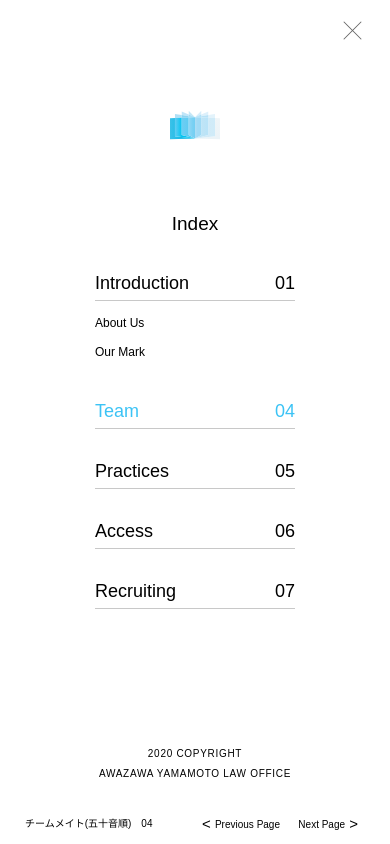
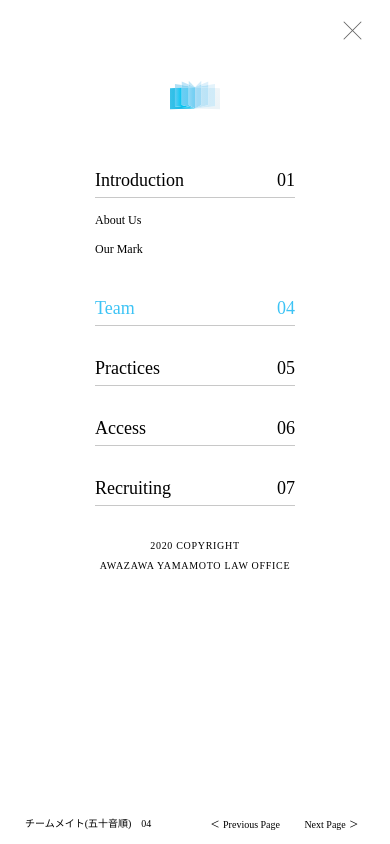
Before and after one commit to sho-superball/github.io, a plain HTML site: page team.html in a window 390 px wide. Both pictures are taken after a click on the label 352 px from the left and 30 px from the top of the page. Drawn offline with nearby package versions, Linux system fonts and the light colour scheme.

Commit message:
Add files via upload

```diff
--- a/css/style.css
+++ b/css/style.css
@@ -5,9 +5,10 @@
 * {
 	margin: 0;
   padding: 0;
+  -webkit-overflow-scrolling: touch;
 }
 body {
-	font-family:  "游明朝体", "Yu Mincho", YuMincho, "Hiragino Kaku Gothic ProN", "Hiragino Kaku Gothic Pro", "メイリオ", Meiryo, "ＭＳ ゴシック", sans-serif;;
+	font-family:  "游明朝体", "Yu Mincho", YuMincho, serif;
 	line-height: 24px;
   color: #000000;
   font-size: 14px;
@@ -24,6 +25,7 @@ ul {
 }
 .visibiliry-hidden {
   visibility:hidden;
+  pointer-events: none;
 }
 /*スクロールバー全体*/
 ::-webkit-scrollbar {
@@ -436,6 +438,25 @@ h5 span {
   list-style-type: decimal;
   list-style-position: outside;
 }
+.contact-us {
+  margin-top: 30px;
+}
+.contact-us-mail {
+  margin-right: auto !important;
+  right: auto !important;
+  margin-left: auto !important;
+  font-size: 12px !important;
+  border: none !important;
+  background: none !important;
+  line-height: 1em !important;
+  padding: 0 !important;
+  position: relative !important;
+  top: auto !important;
+  transition: .3s;
+}
+.contact-us-mail:hover {
+  color: #3CC3F5;
+}
 #tel-fax {
   font-size: 18px;
   font-weight: 200;
@@ -685,9 +706,9 @@ footer {
   }
   .logo-text-img {
     display: block;
-    padding-left: 25px;
-    margin: 0;
-    width: 252px;
+    margin-left: 25px;
+    margin-top: 25px;
+    width: 230px;
   }
   .bookmark {
     display: none;
@@ -695,7 +716,6 @@ footer {
   .page-number {
     display: none;
   }
-
 	/*------------------------------
 ハンバーガーメニューに関するCSS
 ------------------------------*/
@@ -772,9 +792,11 @@ footer {
 		transition: 0.5s;
     text-align: center;
     opacity: 0;
+    overflow: auto;
 	}
 	.drawer-list {
-		list-style: none;
+    list-style: none;
+    overflow: auto;
 	}
 	.drawer-item {
 		border-bottom: 1px #c8c8c8 solid;
@@ -805,25 +827,24 @@ footer {
     opacity: 1;
 	}
 	.logo-drawer {
-		margin: 100px auto 0 auto;
+		margin: 70px auto 10px auto;
 		width: 50px;
 	}
 	.sub-title-drawer {
-		margin-top: 55px;
-		margin-bottom: 35px;
+		margin-top: 15px;
+		margin-bottom: 5px;
 		font-size: 19px;
     font-weight: 400;
 	}
 	.copyright-drawer {
-		margin: 0 auto 18px auto;
+		margin: 20px auto 50px auto;
 		font-size: 10px;
 		line-height: 2em;
 		letter-spacing: 0.07em;
-		position: absolute;
-		bottom: 60px;
+		position: relative;
+		bottom: auto;
 		left: 0;
 		right: 0;
-		margin: auto;
 	}
 
   /* 左テキスト部（メイン）*/
--- a/team.html
+++ b/team.html
@@ -19,7 +19,7 @@
         <div class="menu-wrapper">
           <div>
             <a href="index.html"><img class="logo" src="images/logo.svg" alt=""></a>
-            <h1 class="sub-title"><a href="index.html">Index</a></h1>
+            <h1 class="sub-title">Index</h1>
             <ul class="sub-menu">
               <li class="sub-menu-serif"><a href="introduction.html"><span>Introduction</span><span>01</span></a></li>
               <li class="sub-menu-sans"><a href="about-us.html">About Us</a></li>
@@ -40,7 +40,7 @@
     <div class="contents-main">
       <!-- ヘッダー -->
       <header>
-        <img class="logo-text-img" src="images/logo-text.svg" alt="">
+        <a href="#"><img class="logo-text-img" src="images/logo-text.svg" alt=""></a>
         <div class="bookmark"></div>
         <div class="page-number">
           <p>チームメイト(五十音順)<span>　|　Team　</span>　04</p>
@@ -53,8 +53,8 @@
           <label for="drawer-check" class="drawer-open"><span></span></label>
           <!-- メニュー -->
           <nav class="drawer-content">
-            <img class="logo-drawer" src="images/logo.svg" alt="">
-            <h1 class="sub-title-drawer">Index</h1>
+            <a href="index.html"><img class="logo-drawer" src="images/logo.svg" alt=""></a>
+            <!-- <h1 class="sub-title-drawer">Index</h1> -->
             <ul class="drawer-list">
               <li class="drawer-item">
                 <a href="introduction.html"><span>Introduction</span><span>01</span></a>
@@ -96,7 +96,7 @@
                   <a class="js-modal-open" href=""data-target="modal01">Details</a>
                 </div>
                 <p>
-                  2001年弁護士登録（54期）。取扱分野は金融、再生、M&Aのほか、コンプライアンスや危機管理を含めた企業法務全般。特に金融法務と事業再生の競合分野に力を注いでおり、倒産・再生案件における債権者金融機関やスポンサー企業の代理人も多数経験。すべての利害関係人がWin-Winになることを目指して考え抜く。大学時代は合唱団の指揮者。音楽と読書が好きな生粋の文科系。
+                  2001年弁護士登録（54期）。取扱分野は金融、再生、M&A及び、コンプライアンスや危機管理を含めた企業法務全般。特に金融法務と事業再生の競合分野に力を注いでおり、倒産・再生案件における債権者金融機関やスポンサー企業の代理人も多数経験。すべての利害関係人がWin-Winになることを目指して考え抜く。大学時代は合唱団の指揮者。音楽と読書が好きな生粋の文科系。
                 </p>
               </div>
               <div class="member">
```
Also changed, not shown: about-us.html (+4 -4 lines), access.html (+4 -4 lines), index.html (+6 -7 lines), introduction.html (+4 -4 lines), our-mark.html (+4 -4 lines), practices.html (+4 -4 lines), recruiting.html (+10 -9 lines).
